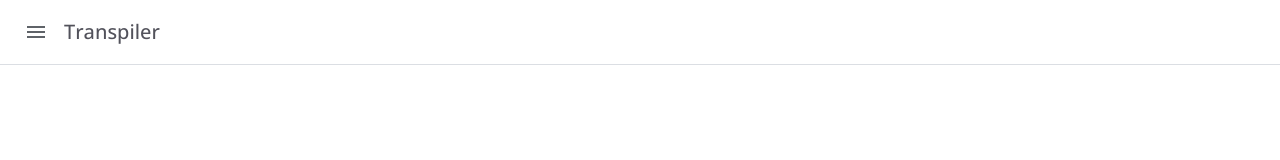
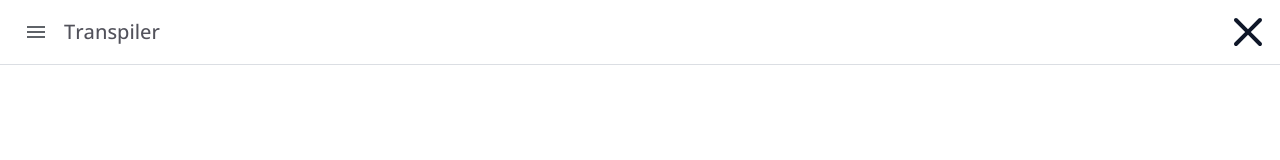
Before and after one commit to 8SIXSect/JavaToPythonTranspilerDemo, a Vue app in the folder jtp-client/: page / in a window 1280 px wide. Shown: the top 160 px of the page. Built offline with nearby package versions, Linux system fonts and the light colour scheme.

Commit message:
Created a button and downloaded an svg for the purpose of clearing the content in the transpiler

```diff
--- a/jtp-client/src/components/NavigationRibbon.vue
+++ b/jtp-client/src/components/NavigationRibbon.vue
@@ -9,6 +9,9 @@
             </span>
         </div>
         <h1 class="text-xl font-header font-medium text-zinc-600">Transpiler</h1>
+        <div class="flex justify-end flex-1">
+            <img src="@/assets/erase-icon.svg" alt="Erase Icon" class="w-12 h-12"/>
+        </div>
     </nav>
 </template>
 
```
Also changed, not shown: jtp-client/src/assets/erase-icon.svg (added).
